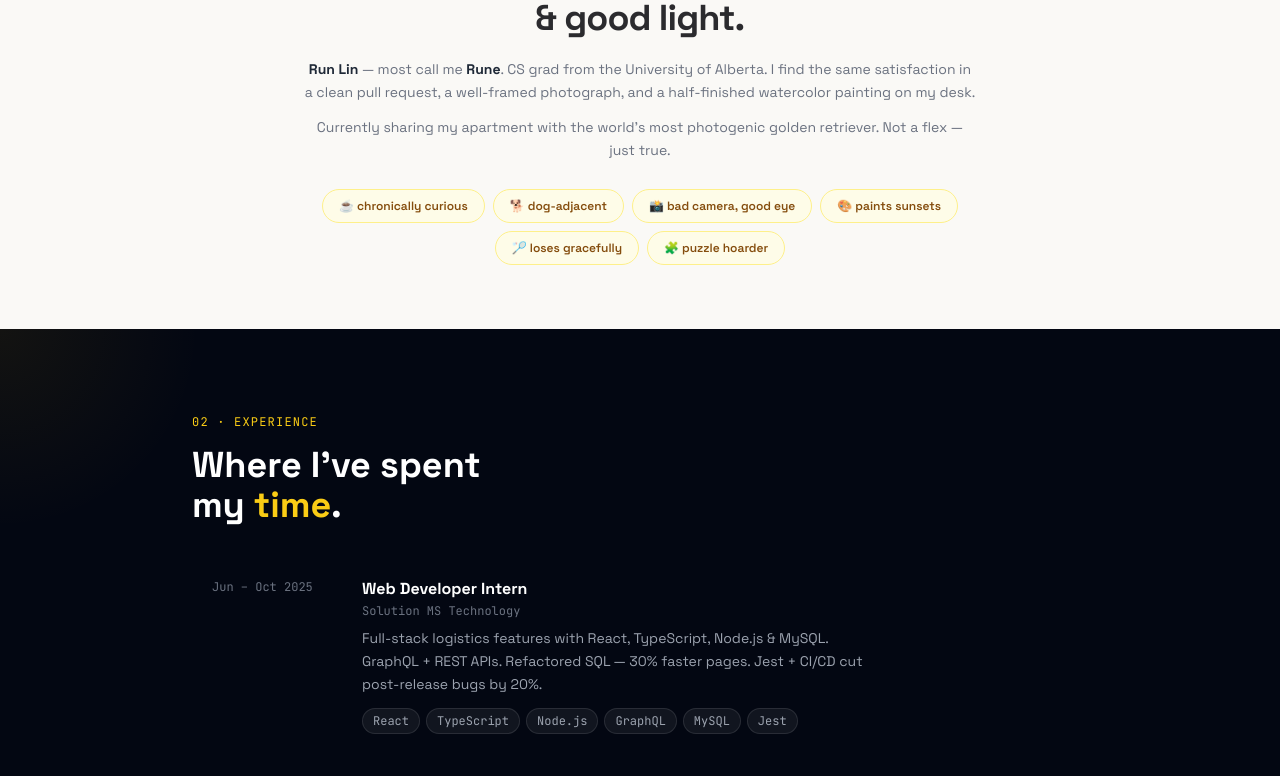
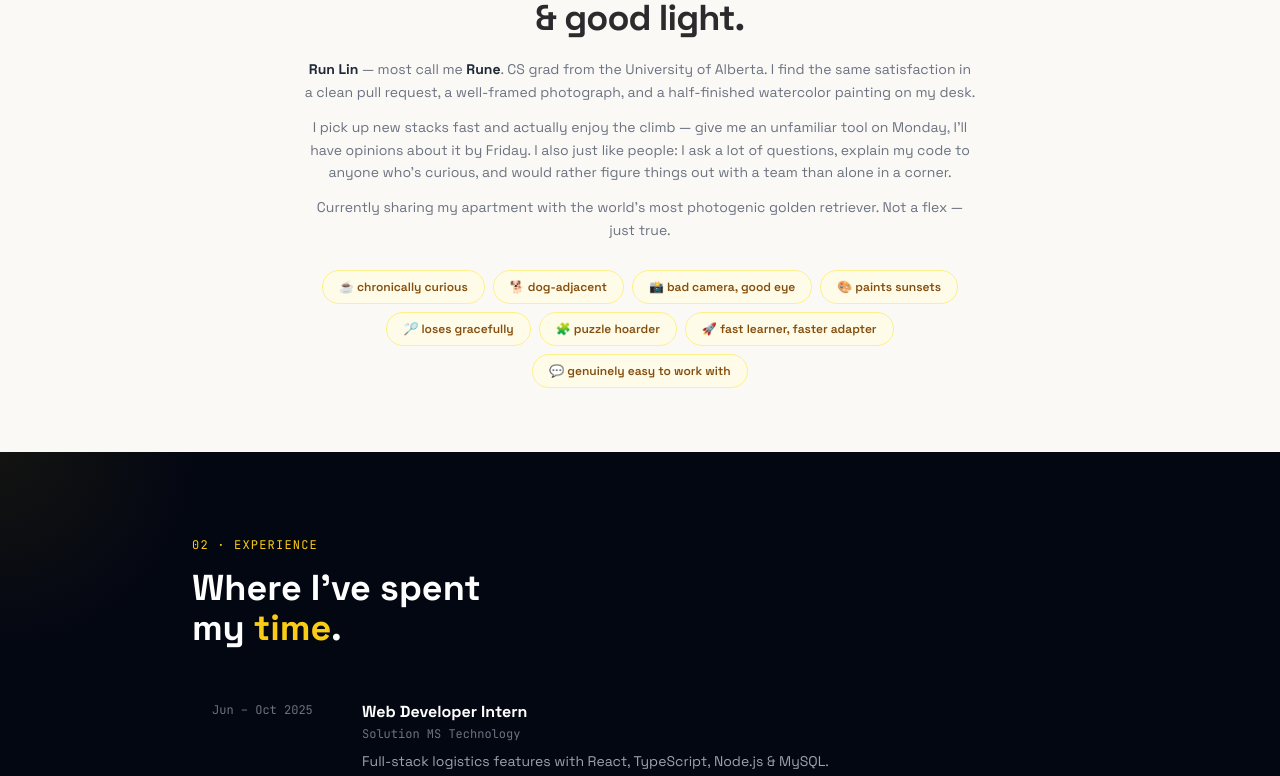
Before and after one commit to runrunrunlin/rune-portfolio, a React (Vite) app: page / in a window 1280 px wide. Shown: the part 1384-2160 px from the top of the page. Built offline with nearby package versions, Linux system fonts and the light colour scheme; the HTML template or start-up script is replaced by a standard one.

Commit message:
Enhance About section with additional tags and images
Added new tags to the About section and updated image entries.

```diff
--- a/src/App.tsx
+++ b/src/App.tsx
@@ -112,7 +112,7 @@ function Marquee() {
 // ── About ─────────────────────────────────────────────────
 function About() {
   const ref=useRef(null);const inView=useInView(ref,{once:true,margin:'-10%'})
-  const tags=['☕ chronically curious','🐕 dog-adjacent','📸 bad camera, good eye','🎨 paints sunsets','🏸 loses gracefully','🧩 puzzle hoarder']
+  const tags=['☕ chronically curious','🐕 dog-adjacent','📸 bad camera, good eye','🎨 paints sunsets','🏸 loses gracefully','🧩 puzzle hoarder','🚀 fast learner, faster adapter','💬 genuinely easy to work with']
   return (
     <section id="about" className="py-16 px-6 md:px-12 bg-[#faf9f6]">
       <div className="max-w-2xl mx-auto text-center">
@@ -132,6 +132,9 @@ function About() {
           </h2>
           <p className="text-gray-500 text-sm leading-relaxed mb-3 mx-auto">
             <strong className="text-gray-800">Run Lin</strong> — most call me <strong className="text-gray-800">Rune</strong>. CS grad from the University of Alberta. I find the same satisfaction in a clean pull request, a well-framed photograph, and a half-finished watercolor painting on my desk.
+          </p>
+          <p className="text-gray-500 text-sm leading-relaxed mb-3 mx-auto">
+            I pick up new stacks fast and actually enjoy the climb — give me an unfamiliar tool on Monday, I'll have opinions about it by Friday. I also just like people: I ask a lot of questions, explain my code to anyone who's curious, and would rather figure things out with a team than alone in a corner.
           </p>
           <p className="text-gray-500 text-sm leading-relaxed mb-7 mx-auto">
             Currently sharing my apartment with the world's most photogenic golden retriever. Not a flex — just true.
@@ -308,9 +311,9 @@ const PHOTO_WORKS=[
   {src:'/images/IMG_0551.jpg',cap:'Eaves & reflection',tall:false},
   {src:'/images/IMG_1218.jpg',cap:'Morning light',tall:false},
   {src:'/images/painting-sunset.jpg',cap:'Evening Catch — original painting 🎨',tall:true},
-  {src:'/images/IMG_9739.jpg',cap:'Sky through a doorway',tall:false},
+  {src:'/images/IMG_4528.jpg',cap:'Canoes on turquoise water',tall:false},
   {src:'/images/IMG_7978.jpg',cap:'Brake lights & orange sky',tall:false},
-  {src:'/images/IMG_1889.jpg',cap:'Golden hour road',tall:false},
+  {src:'/images/IMG_9917.jpg',cap:'Railway bridge through the leaves',tall:false},
   {src:'/images/IMG_7988.jpg',cap:'Window sunset',tall:false},
   {src:'/images/IMG_1724.jpg',cap:'Quiet afternoon',tall:false},
 ]
```
